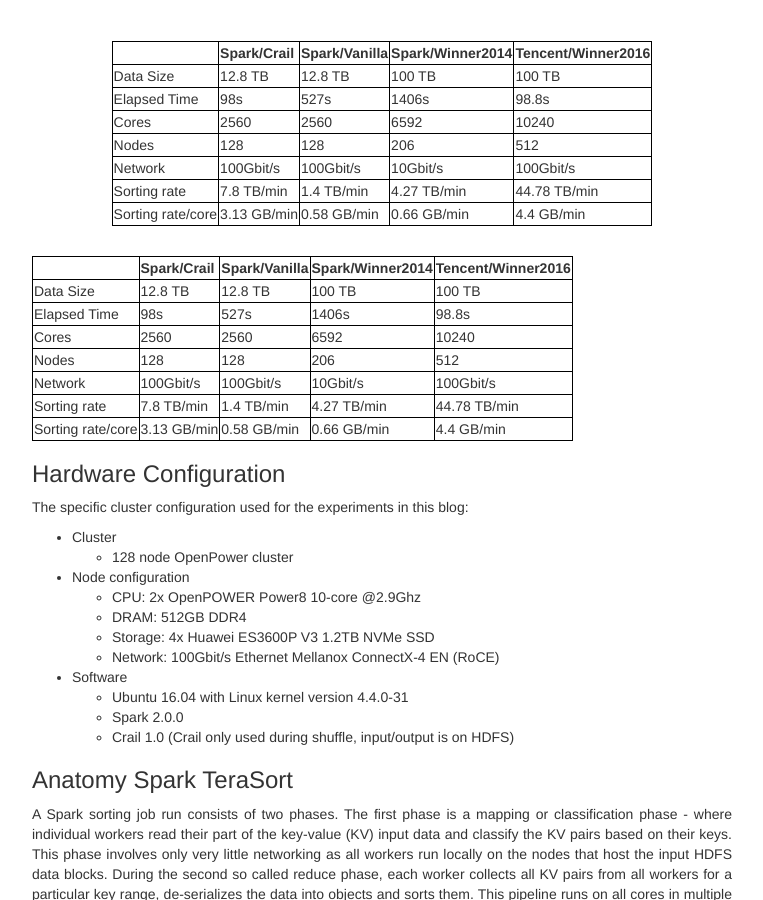
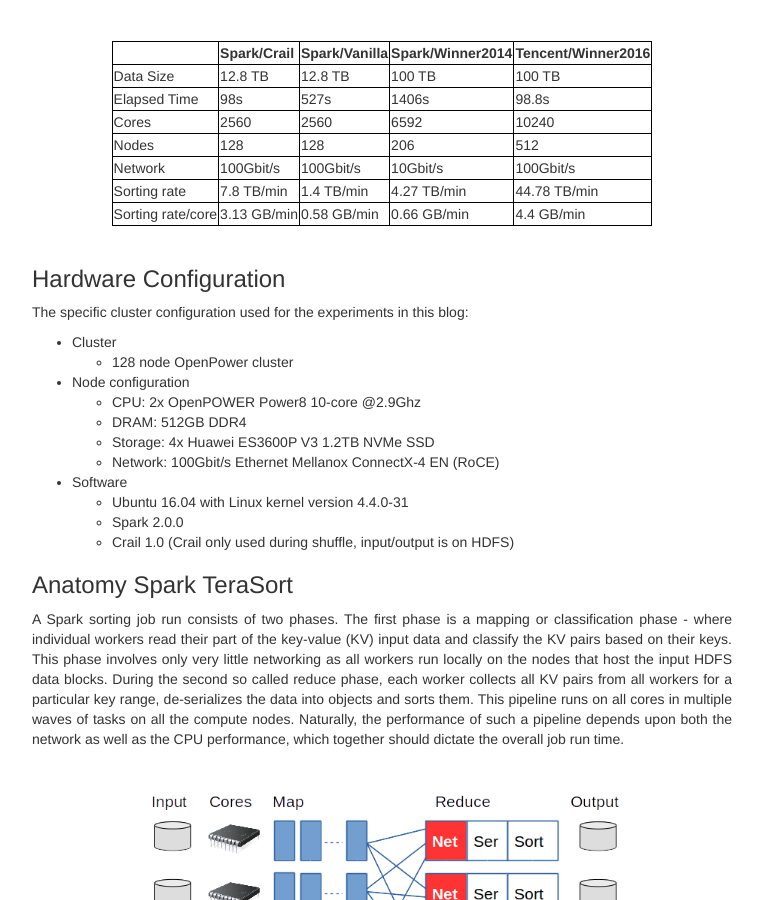
Before and after one commit to apache/incubator-crail-website, a Jekyll site: the page built from _posts/blog/2017-01-1-sorting.md, in a window 1280 px wide and 900 px high, scrolled down 361 px. Shown: the whole window, without its empty margins (258-1021 px from the left). Built offline with Jekyll 4.4.1, drawn with Linux system fonts in a browser that asks for light colours.

Commit message:
Update 2017-01-1-sorting.md

```diff
--- a/_posts/blog/2017-01-1-sorting.md
+++ b/_posts/blog/2017-01-1-sorting.md
@@ -82,17 +82,6 @@
 
 <br>
 
-|                    | Spark/Crail   | Spark/Vanilla |    Spark/Winner2014    | Tencent/Winner2016       |
-|--------------------|---------------|---------------|------------------------|--------------------------|
-| Data Size          |   12.8 TB     |      12.8 TB  |         100 TB         |            100 TB        |
-| Elapsed Time       |    98s        |       527s    |        1406s           |         98.8s            |
-| Cores              |     2560      |     2560      |        6592            |         10240            |
-| Nodes              |    128        |   128         |         206            |           512            |
-| Network            |   100Gbit/s   |  100Gbit/s    |       10Gbit/s         |       100Gbit/s          |
-| Sorting rate       |  7.8 TB/min   |  1.4 TB/min   |      4.27 TB/min       |         44.78 TB/min     |
-| Sorting rate/core  |  3.13 GB/min  |  0.58 GB/min  |      0.66 GB/min       |          4.4 GB/min      |
-
-
 ### Hardware Configuration
 
 The specific cluster configuration used for the experiments in this blog:
```
